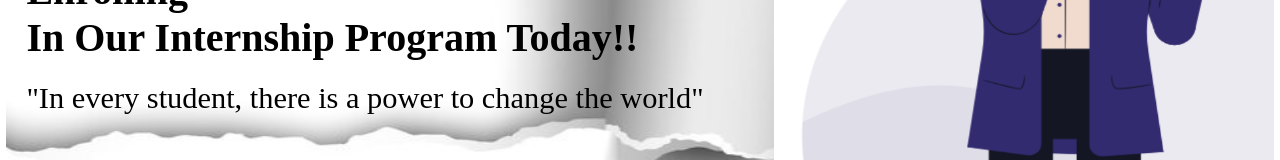
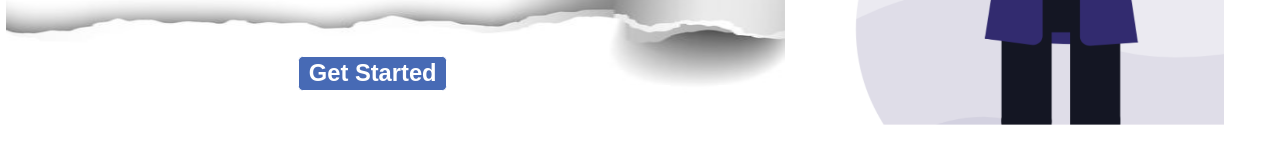
Before and after one commit to om-javheri/Landing-page, a plain HTML site: page index.html in a window 1280 px wide. Shown: the part 344-504 px from the top of the page. Drawn offline with Linux system fonts and the light colour scheme.

Commit message:
Updated index.html. Resized image

```diff
--- a/index.html
+++ b/index.html
@@ -12,6 +12,9 @@
         }
         h3{
             font-size:25px;
+        }
+        html {
+            zoom: 78%;
         }
     </style>
 </head>
@@ -57,7 +60,9 @@
                     <br>
                     <br>
                     <div>
+                        <a href="https://docs.google.com/forms/d/e/1FAIpQLSfoQmPjzbuoNeaW8BX5vh8nopqJwmpkvviaaNnuPTCzyP7c4Q/alreadyresponded?vc=0&c=0&w=1&flr=0">
                         <button class="mx-10 px-2 btn font-size-inc button-animation "><h4>Get Started</h4></button>
+                    </a>
                     </div>
                 </div>
 
```
